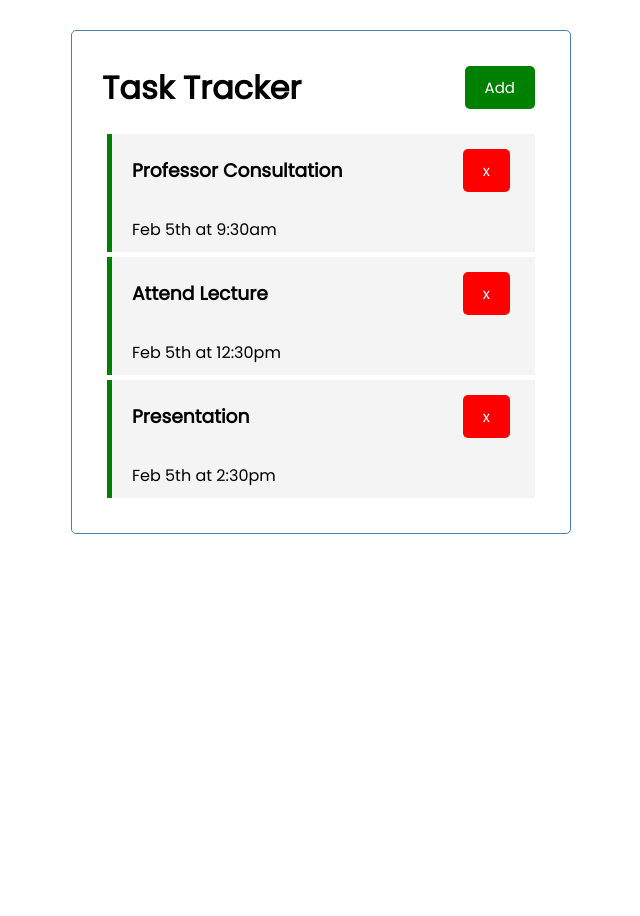
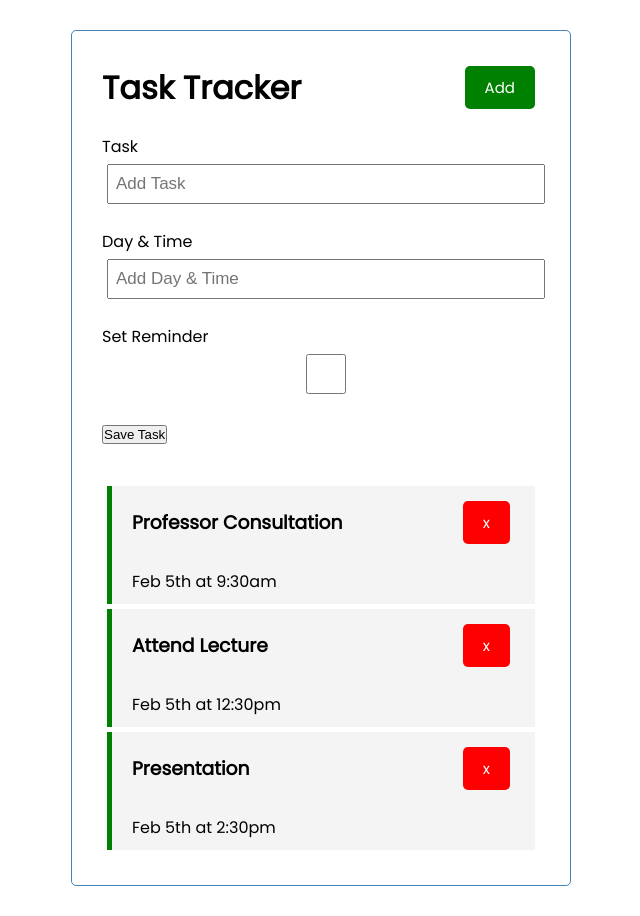
Before and after one commit to deeplic/tasktracker, a React (Create React App) app: page / in a window 1280 px wide. Shown: the whole page, without its empty margins (319-959 px from the left). Before the commit the page ends 800 px from the top, so only its background shows below. Built offline with nearby package versions, Linux system fonts and the light colour scheme.

Commit message:
add AddTask component with form

```diff
--- a/src/App.js
+++ b/src/App.js
@@ -1,6 +1,7 @@
 import Header from "./components/Header";
 import Tasks from "./components/Tasks";
 import {useState} from 'react'
+import AddTask from "./components/AddTask";
 
 function App() {
   //can write javascript here
@@ -40,6 +41,7 @@
   return (
     <div className="container">
       <Header/>
+      <AddTask/>
       {tasks.length>0?
         <Tasks tasks={tasks} onDelete={deleteTask}
         onToggle={toggleReminder}/>
--- /dev/null
+++ b/src/components/AddTask.js
@@ -0,0 +1,24 @@
+import React from 'react'
+
+const AddTask = () => {
+  return (
+    <form className='add-form'>
+      <div className='form-control'>
+        <label>Task</label>
+        <input type='text' placeholder='Add Task'/>
+      </div>
+      <div className='form-control'>
+        <label>Day & Time</label>
+        <input type='text' placeholder='Add Day & Time'/>
+      </div>
+      <div className='form-control'>
+        <label>Set Reminder</label>
+        <input type='checkbox'/>
+      </div>
+
+      <input type="submit" value='Save Task'/>
+    </form>
+  )
+}
+
+export default AddTask
```
